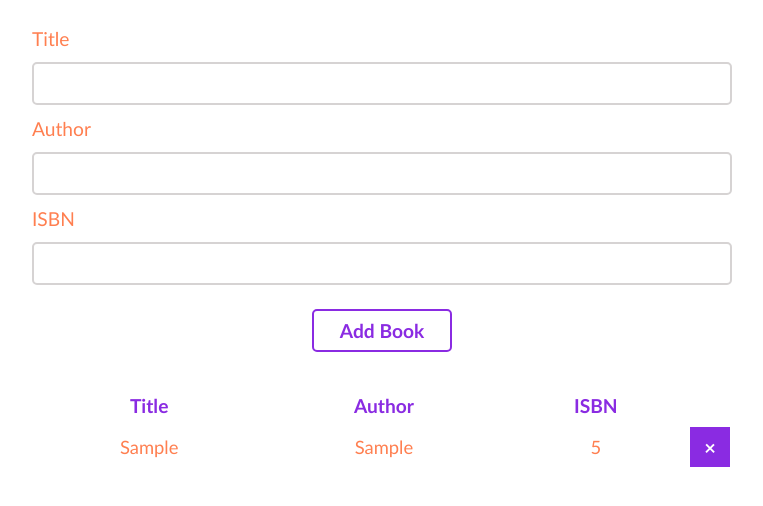
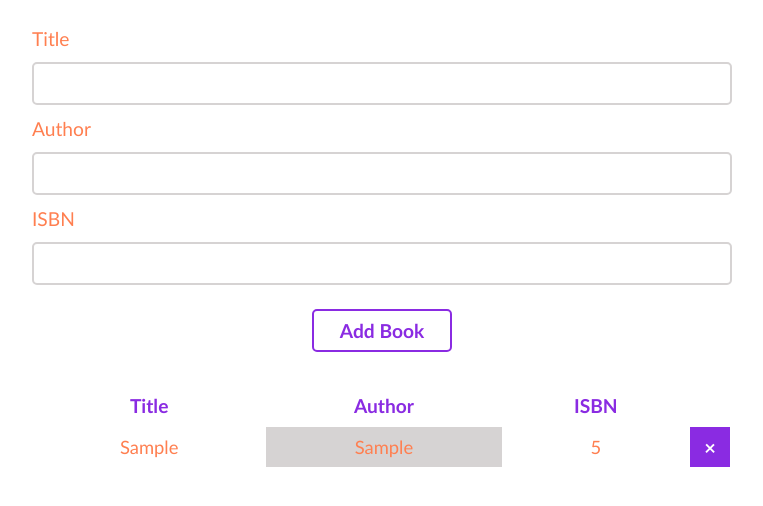
Before and after one commit to michojekunle/Book-List, a plain HTML site: page index.html in a window 1280 px wide. Both pictures are taken after typing "Sample", "Sample", "5" into the empty fields and a click on the input "Add Book". Shown: the part 156-662 px from the top of the page, without its empty margins (258-1021 px from the left). Drawn offline with Linux system fonts and the light colour scheme.

Commit message:
made another commit

```diff
--- a/style.css
+++ b/style.css
@@ -19,7 +19,6 @@ body {
 .container {
     width: 70%;
     max-width: 700px;
-    /* position: relative; */
 }
 
 .add-books h1 {
@@ -122,7 +121,9 @@ td.titles {
     background: red;
 }
 
-
+tbody td:nth-child(even) {
+    background-color: rgb(214, 211, 211);
+}
 
 @media screen and (max-width:768px) {
     html {
```
